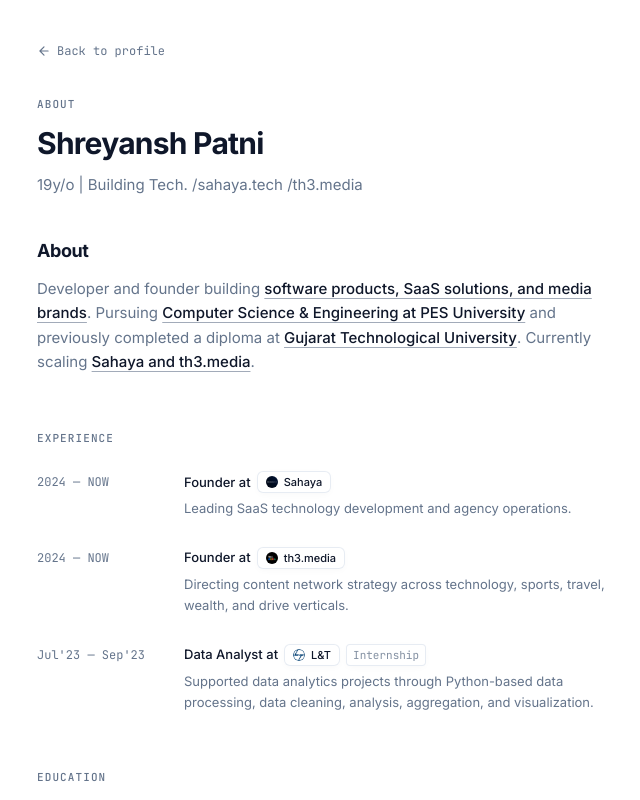
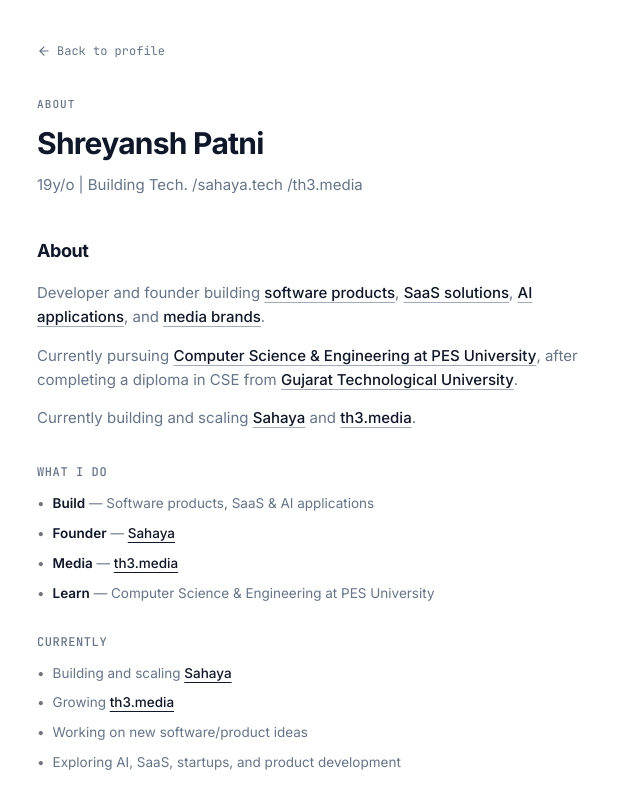
Before and after one commit to Shreyansh-patni/shreyansh_portfolio, a Next.js app: page /about in a window 1280 px wide. Shown: the top 800 px of the page, without its empty margins (317-957 px from the left). Built offline with nearby package versions, Linux system fonts and the light colour scheme; no server answers.

Commit message:
feat: add AboutSection component and corresponding content data

```diff
--- a/components/profile/AboutSection.tsx
+++ b/components/profile/AboutSection.tsx
@@ -1,34 +1,138 @@
-import {
-  profile as defaultProfile,
-  type Profile,
-  type AboutSegment,
-} from "@/content/profile";
+import React from "react";
+import { aboutData as defaultAboutData, type AboutContent } from "@/content/about";
 
 interface AboutSectionProps {
-  profile?: Profile;
+  data?: AboutContent;
 }
 
-export function AboutSection({ profile = defaultProfile }: AboutSectionProps) {
+export function AboutSection({ data = defaultAboutData }: AboutSectionProps) {
   return (
     <section className="mb-14" data-purpose="about-section">
-      <h2 className="text-base sm:text-lg font-bold text-foreground tracking-tight mb-3">
+      <h2 className="text-base sm:text-lg font-bold text-foreground tracking-tight mb-4">
         About
       </h2>
-      <p className="text-[14px] sm:text-[15px] leading-relaxed text-muted-foreground font-normal">
-        {profile.aboutSegments.map((segment: AboutSegment, index: number) => {
-          if (segment.type === "highlight") {
+
+      {/* Intro Paragraphs */}
+      <div className="space-y-3.5 mb-8">
+        {data.intro.map((paragraph, pIdx) => (
+          <p
+            key={pIdx}
+            className="text-[14px] sm:text-[15px] leading-relaxed text-muted-foreground font-normal"
+          >
+            {paragraph.map((segment, sIdx) => {
+              if (segment.link) {
+                return (
+                  <a
+                    key={sIdx}
+                    href={segment.link}
+                    target="_blank"
+                    rel="noopener noreferrer"
+                    className="underline underline-offset-4 font-medium text-foreground hover:text-accent decoration-muted-foreground/60 transition-colors"
+                  >
+                    {segment.text}
+                  </a>
+                );
+              }
+              if (segment.highlight) {
                 return (
                   <span
-                key={index}
+                    key={sIdx}
                     className="underline underline-offset-4 font-medium text-foreground decoration-muted-foreground/60"
                   >
-                {segment.value}
+                    {segment.text}
                   </span>
                 );
               }
-          return <span key={index}>{segment.value}</span>;
+              return <span key={sIdx}>{segment.text}</span>;
             })}
           </p>
+        ))}
+      </div>
+
+      {/* Subsections Stack */}
+      <div className="space-y-7">
+        {/* What I Do */}
+        <div>
+          <h3 className="text-[12px] font-mono uppercase tracking-wider text-muted-foreground mb-3 font-medium">
+            What I Do
+          </h3>
+          <ul className="space-y-2 text-[13.5px] text-muted-foreground leading-relaxed font-normal">
+            {data.whatIDo.map((item, idx) => (
+              <li key={idx} className="flex items-start gap-2">
+                <span className="text-foreground/60 select-none">•</span>
+                <span>
+                  <strong className="font-semibold text-foreground">
+                    {item.label}
+                  </strong>{" "}
+                  —{" "}
+                  {item.linkUrl && item.linkText ? (
+                    <>
+                      {item.description.split(item.linkText)[0]}
+                      <a
+                        href={item.linkUrl}
+                        target="_blank"
+                        rel="noopener noreferrer"
+                        className="underline underline-offset-4 font-medium text-foreground hover:text-accent transition-colors"
+                      >
+                        {item.linkText}
+                      </a>
+                      {item.description.split(item.linkText)[1]}
+                    </>
+                  ) : (
+                    item.description
+                  )}
+                </span>
+              </li>
+            ))}
+          </ul>
+        </div>
+
+        {/* Currently */}
+        <div>
+          <h3 className="text-[12px] font-mono uppercase tracking-wider text-muted-foreground mb-3 font-medium">
+            Currently
+          </h3>
+          <ul className="space-y-2 text-[13.5px] text-muted-foreground leading-relaxed font-normal">
+            {data.currently.map((item, idx) => (
+              <li key={idx} className="flex items-start gap-2">
+                <span className="text-foreground/60 select-none">•</span>
+                <span>
+                  {item.text}
+                  {item.linkUrl && item.linkText && (
+                    <a
+                      href={item.linkUrl}
+                      target="_blank"
+                      rel="noopener noreferrer"
+                      className="underline underline-offset-4 font-medium text-foreground hover:text-accent transition-colors"
+                    >
+                      {item.linkText}
+                    </a>
+                  )}
+                </span>
+              </li>
+            ))}
+          </ul>
+        </div>
+
+        {/* Interests */}
+        <div>
+          <h3 className="text-[12px] font-mono uppercase tracking-wider text-muted-foreground mb-3 font-medium">
+            Interests
+          </h3>
+          <div className="flex flex-wrap items-center gap-2 text-[12px] font-mono text-muted-foreground">
+            {data.interests.map((interest, idx) => (
+              <React.Fragment key={interest}>
+                {idx > 0 && (
+                  <span className="text-muted-foreground/40 select-none">·</span>
+                )}
+                <span className="px-2 py-0.5 glass-pill rounded-md text-foreground/90 font-medium">
+                  {interest}
+                </span>
+              </React.Fragment>
+            ))}
+          </div>
+        </div>
+      </div>
     </section>
   );
 }
--- /dev/null
+++ b/content/about.ts
@@ -0,0 +1,104 @@
+export interface HighlightText {
+  text: string;
+  highlight?: boolean;
+  link?: string;
+}
+
+export interface WhatIDoItem {
+  label: string;
+  description: string;
+  linkText?: string;
+  linkUrl?: string;
+}
+
+export interface CurrentlyItem {
+  text: string;
+  linkText?: string;
+  linkUrl?: string;
+}
+
+export interface AboutContent {
+  intro: HighlightText[][];
+  whatIDo: WhatIDoItem[];
+  currently: CurrentlyItem[];
+  interests: string[];
+}
+
+export const aboutData: AboutContent = {
+  intro: [
+    [
+      { text: "Developer and founder building " },
+      { text: "software products", highlight: true },
+      { text: ", " },
+      { text: "SaaS solutions", highlight: true },
+      { text: ", " },
+      { text: "AI applications", highlight: true },
+      { text: ", and " },
+      { text: "media brands", highlight: true },
+      { text: "." },
+    ],
+    [
+      { text: "Currently pursuing " },
+      { text: "Computer Science & Engineering at PES University", highlight: true },
+      { text: ", after completing a diploma in CSE from " },
+      { text: "Gujarat Technological University", highlight: true },
+      { text: "." },
+    ],
+    [
+      { text: "Currently building and scaling " },
+      { text: "Sahaya", highlight: true, link: "https://sahaya.tech" },
+      { text: " and " },
+      { text: "th3.media", highlight: true, link: "https://th3.media" },
+      { text: "." },
+    ],
+  ],
+  whatIDo: [
+    {
+      label: "Build",
+      description: "Software products, SaaS & AI applications",
+    },
+    {
+      label: "Founder",
+      description: "Sahaya",
+      linkText: "Sahaya",
+      linkUrl: "https://sahaya.tech",
+    },
+    {
+      label: "Media",
+      description: "th3.media",
+      linkText: "th3.media",
+      linkUrl: "https://th3.media",
+    },
+    {
+      label: "Learn",
+      description: "Computer Science & Engineering at PES University",
+    },
+  ],
+  currently: [
+    {
+      text: "Building and scaling ",
+      linkText: "Sahaya",
+      linkUrl: "https://sahaya.tech",
+    },
+    {
+      text: "Growing ",
+      linkText: "th3.media",
+      linkUrl: "https://th3.media",
+    },
+    {
+      text: "Working on new software/product ideas",
+    },
+    {
+      text: "Exploring AI, SaaS, startups, and product development",
+    },
+  ],
+  interests: [
+    "AI",
+    "SaaS",
+    "Startups",
+    "Product",
+    "Software",
+    "Media",
+    "Technology",
+  ],
+};
```
Lines whose indentation alone changed are shown as unchanged.
